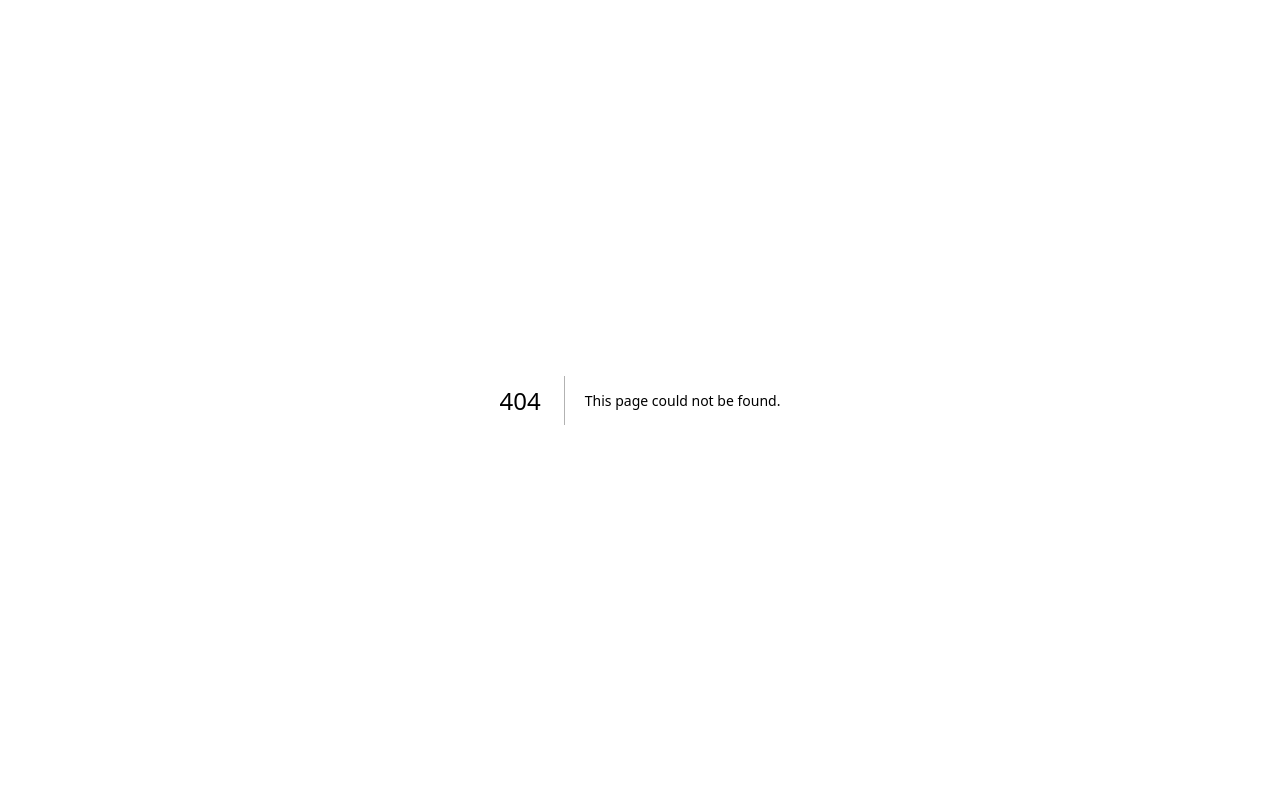
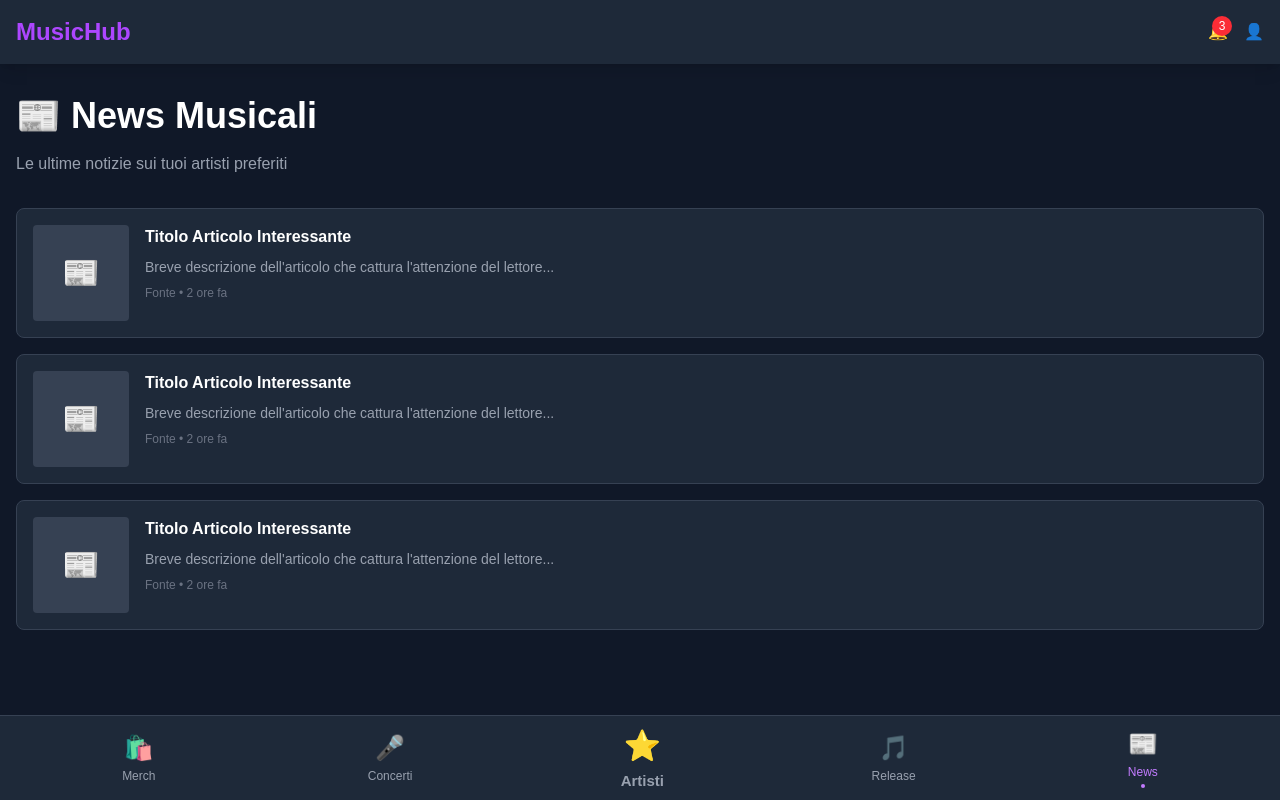
Before and after one commit to khapronyon/webapp-musicale, a Next.js app: page /news in a window 1280 px wide. Before the commit this address had no page. Built offline with nearby package versions, Linux system fonts and the light colour scheme.

Commit message:
Aggiunte tutte le pagine con navigazione completa

```diff
--- /dev/null
+++ b/app/artists/page.js
@@ -0,0 +1,36 @@
+import Header from '../components/Header';
+import Footer from '../components/Footer';
+
+export default function ArtistsPage() {
+  return (
+    <div className="min-h-screen bg-gray-900 text-white">
+      <Header />
+
+      <main className="max-w-7xl mx-auto px-4 py-8 pb-24">
+        <h1 className="text-4xl font-bold mb-4">⭐ I Tuoi Artisti</h1>
+        <p className="text-gray-400 mb-8">
+          Cerca e segui i tuoi artisti preferiti
+        </p>
+
+        {/* Barra di Ricerca */}
+        <div className="mb-8">
+          <input
+            type="text"
+            placeholder="🔍 Cerca artisti..."
+            className="w-full bg-gray-800 text-white px-4 py-3 rounded-lg border border-gray-700 focus:border-purple-500 focus:outline-none"
+          />
+        </div>
+
+        {/* Lista Artisti (placeholder) */}
+        <div className="bg-gray-800 border border-gray-700 rounded-lg p-8 text-center">
+          <p className="text-gray-400">
+            Nessun artista seguito ancora. <br />
+            Usa la barra di ricerca per trovare i tuoi preferiti!
+          </p>
+        </div>
+      </main>
+
+      <Footer />
+    </div>
+  );
+}
--- a/app/components/Footer.js
+++ b/app/components/Footer.js
@@ -1,29 +1,50 @@
+'use client';
+
+import { usePathname, useRouter } from 'next/navigation';
+
 export default function Footer() {
+  const pathname = usePathname();
+  const router = useRouter();
+
   const sections = [
-    { icon: "🛍️", label: "Merch" },
-    { icon: "🎤", label: "Concerti" },
-    { icon: "⭐", label: "Artisti", featured: true },
-    { icon: "🎵", label: "Release" },
-    { icon: "📰", label: "News" },
+    { icon: "🛍️", label: "Merch", path: "/merch" },
+    { icon: "🎤", label: "Concerti", path: "/concerts" },
+    { icon: "⭐", label: "Artisti", path: "/artists", featured: true },
+    { icon: "🎵", label: "Release", path: "/releases" },
+    { icon: "📰", label: "News", path: "/news" },
   ];
+
+  const handleNavigation = (path) => {
+    router.push(path);
+  };
 
   return (
     <footer className="fixed bottom-0 left-0 right-0 bg-gray-800 border-t border-gray-700">
       <div className="max-w-7xl mx-auto px-4 py-3">
         <div className="flex justify-around items-center">
-          {sections.map((section) => (
+          {sections.map((section) => {
+            const isActive = pathname === section.path;
+
+            return (
               <button
                 key={section.label}
-              className={`flex flex-col items-center gap-1 hover:text-purple-400 transition-all ${
+                onClick={() => handleNavigation(section.path)}
+                className={`flex flex-col items-center gap-1 transition-all ${
                   section.featured ? "scale-125" : ""
+                } ${
+                  isActive ? "text-purple-400" : "text-gray-400 hover:text-purple-400"
                 }`}
               >
                 <span className="text-2xl">{section.icon}</span>
                 <span className={`text-xs ${section.featured ? "font-bold" : ""}`}>
                   {section.label}
                 </span>
+                {isActive && (
+                  <span className="w-1 h-1 bg-purple-400 rounded-full"></span>
+                )}
               </button>
-          ))}
+            );
+          })}
         </div>
       </div>
     </footer>
--- a/app/components/Header.js
+++ b/app/components/Header.js
@@ -1,18 +1,27 @@
+'use client';
+
+import { useRouter } from 'next/navigation';
+
 export default function Header() {
+  const router = useRouter();
+
   return (
     <header className="bg-gray-800 shadow-lg">
       <div className="max-w-7xl mx-auto px-4 py-4 flex justify-between items-center">
-        <div className="text-2xl font-bold text-purple-500">
+        <button
+          onClick={() => router.push('/')}
+          className="text-2xl font-bold text-purple-500 hover:text-purple-400 transition-colors"
+        >
           MusicHub
-        </div>
+        </button>
         <div className="flex gap-4">
-          <button className="hover:text-purple-400 relative">
+          <button className="hover:text-purple-400 relative transition-colors">
             🔔
             <span className="absolute -top-1 -right-1 bg-red-500 text-white text-xs rounded-full w-5 h-5 flex items-center justify-center">
               3
             </span>
           </button>
-          <button className="hover:text-purple-400">
+          <button className="hover:text-purple-400 transition-colors">
             👤
           </button>
         </div>
--- /dev/null
+++ b/app/concerts/page.js
@@ -0,0 +1,41 @@
+import Header from '../components/Header';
+import Footer from '../components/Footer';
+
+export default function ConcertsPage() {
+  return (
+    <div className="min-h-screen bg-gray-900 text-white">
+      <Header />
+
+      <main className="max-w-7xl mx-auto px-4 py-8 pb-24">
+        <h1 className="text-4xl font-bold mb-4">🎤 Concerti</h1>
+        <p className="text-gray-400 mb-8">
+          Eventi live dei tuoi artisti preferiti
+        </p>
+
+        {/* Lista Concerti (placeholder) */}
+        <div className="space-y-4">
+          {[1, 2, 3, 4].map((item) => (
+            <div key={item} className="bg-gray-800 border border-gray-700 rounded-lg p-4 hover:border-purple-500 transition-colors">
+              <div className="flex justify-between items-start">
+                <div className="flex-1">
+                  <h3 className="font-bold text-lg mb-2">Nome Artista - Tour 2025</h3>
+                  <p className="text-gray-400 mb-1">📍 Milano, Mediolanum Forum</p>
+                  <p className="text-gray-400 mb-3">📅 15 Dicembre 2025 • 21:00</p>
+                  <button className="bg-purple-600 hover:bg-purple-700 px-4 py-2 rounded text-sm font-bold transition-colors">
+                    Acquista Biglietti
+                  </button>
+                </div>
+                <div className="text-right">
+                  <span className="text-gray-500 text-sm">da</span>
+                  <p className="text-2xl font-bold text-purple-400">€45</p>
+                </div>
+              </div>
+            </div>
+          ))}
+        </div>
+      </main>
+
+      <Footer />
+    </div>
+  );
+}
--- /dev/null
+++ b/app/merch/page.js
@@ -0,0 +1,34 @@
+import Header from '../components/Header';
+import Footer from '../components/Footer';
+
+export default function MerchPage() {
+  return (
+    <div className="min-h-screen bg-gray-900 text-white">
+      <Header />
+
+      <main className="max-w-7xl mx-auto px-4 py-8 pb-24">
+        <h1 className="text-4xl font-bold mb-4">🛍️ Merchandising</h1>
+        <p className="text-gray-400 mb-8">
+          Shop ufficiale dei tuoi artisti preferiti
+        </p>
+
+        {/* Griglia Merch (placeholder) */}
+        <div className="grid grid-cols-2 md:grid-cols-3 lg:grid-cols-4 gap-4">
+          {[1, 2, 3, 4, 5, 6].map((item) => (
+            <div key={item} className="bg-gray-800 border border-gray-700 rounded-lg overflow-hidden hover:border-purple-500 transition-colors cursor-pointer">
+              <div className="aspect-square bg-gray-700 flex items-center justify-center">
+                <span className="text-5xl">👕</span>
+              </div>
+              <div className="p-3">
+                <h3 className="font-bold text-sm mb-1">Prodotto Merch</h3>
+                <p className="text-purple-400 font-bold">€29.99</p>
+              </div>
+            </div>
+          ))}
+        </div>
+      </main>
+
+      <Footer />
+    </div>
+  );
+}
--- /dev/null
+++ b/app/news/page.js
@@ -0,0 +1,39 @@
+import Header from '../components/Header';
+import Footer from '../components/Footer';
+
+export default function NewsPage() {
+  return (
+    <div className="min-h-screen bg-gray-900 text-white">
+      <Header />
+
+      <main className="max-w-7xl mx-auto px-4 py-8 pb-24">
+        <h1 className="text-4xl font-bold mb-4">📰 News Musicali</h1>
+        <p className="text-gray-400 mb-8">
+          Le ultime notizie sui tuoi artisti preferiti
+        </p>
+
+        {/* Lista News (placeholder) */}
+        <div className="space-y-4">
+          {[1, 2, 3].map((item) => (
+            <div key={item} className="bg-gray-800 border border-gray-700 rounded-lg p-4 hover:border-purple-500 transition-colors cursor-pointer">
+              <div className="flex gap-4">
+                <div className="w-24 h-24 bg-gray-700 rounded flex-shrink-0 flex items-center justify-center">
+                  <span className="text-3xl">📰</span>
+                </div>
+                <div className="flex-1">
+                  <h3 className="font-bold mb-2">Titolo Articolo Interessante</h3>
+                  <p className="text-gray-400 text-sm mb-2">
+                    Breve descrizione dell'articolo che cattura l'attenzione del lettore...
+                  </p>
+                  <p className="text-gray-500 text-xs">Fonte • 2 ore fa</p>
+                </div>
+              </div>
+            </div>
+          ))}
+        </div>
+      </main>
+
+      <Footer />
+    </div>
+  );
+}
--- a/app/page.js
+++ b/app/page.js
@@ -1,7 +1,20 @@
+'use client';
+
+import { useRouter } from 'next/navigation';
 import Header from './components/Header';
 import Footer from './components/Footer';
 
 export default function Home() {
+  const router = useRouter();
+
+  const sections = [
+    { icon: "🎵", title: "Release", description: "Nuove uscite dei tuoi artisti", path: "/releases" },
+    { icon: "📰", title: "News", description: "Ultime notizie musicali", path: "/news" },
+    { icon: "🎤", title: "Concerti", description: "Eventi live in arrivo", path: "/concerts" },
+    { icon: "🛍️", title: "Merch", description: "Shop ufficiale artisti", path: "/merch" },
+    { icon: "⭐", title: "Artisti", description: "Gestisci i tuoi preferiti", path: "/artists" },
+  ];
+
   return (
     <div className="min-h-screen bg-gray-900 text-white">
       <Header />
@@ -15,18 +28,17 @@ export default function Home() {
         </p>
 
         <div className="grid grid-cols-1 md:grid-cols-2 lg:grid-cols-3 gap-6 mt-8">
-          <div className="bg-gray-800 p-6 rounded-lg border border-gray-700">
-            <h3 className="text-xl font-bold mb-2">🎵 Release</h3>
-            <p className="text-gray-400">Nuove uscite dei tuoi artisti</p>
-          </div>
-          <div className="bg-gray-800 p-6 rounded-lg border border-gray-700">
-            <h3 className="text-xl font-bold mb-2">📰 News</h3>
-            <p className="text-gray-400">Ultime notizie musicali</p>
-          </div>
-          <div className="bg-gray-800 p-6 rounded-lg border border-gray-700">
-            <h3 className="text-xl font-bold mb-2">🎤 Concerti</h3>
-            <p className="text-gray-400">Eventi live in arrivo</p>
-          </div>
+          {sections.map((section) => (
+            <button
+              key={section.title}
+              onClick={() => router.push(section.path)}
+              className="bg-gray-800 p-6 rounded-lg border border-gray-700 hover:border-purple-500 transition-all hover:scale-105 text-left"
+            >
+              <div className="text-4xl mb-3">{section.icon}</div>
+              <h3 className="text-xl font-bold mb-2">{section.title}</h3>
+              <p className="text-gray-400">{section.description}</p>
+            </button>
+          ))}
         </div>
       </main>
 
--- /dev/null
+++ b/app/releases/page.js
@@ -0,0 +1,32 @@
+import Header from '../components/Header';
+import Footer from '../components/Footer';
+
+export default function ReleasesPage() {
+  return (
+    <div className="min-h-screen bg-gray-900 text-white">
+      <Header />
+
+      <main className="max-w-7xl mx-auto px-4 py-8 pb-24">
+        <h1 className="text-4xl font-bold mb-4">🎵 Nuove Release</h1>
+        <p className="text-gray-400 mb-8">
+          Tutte le ultime uscite dei tuoi artisti
+        </p>
+
+        {/* Griglia Release (placeholder) */}
+        <div className="grid grid-cols-2 md:grid-cols-3 lg:grid-cols-4 gap-4">
+          {[1, 2, 3, 4].map((item) => (
+            <div key={item} className="bg-gray-800 border border-gray-700 rounded-lg p-4">
+              <div className="aspect-square bg-gray-700 rounded mb-3 flex items-center justify-center">
+                <span className="text-4xl">🎵</span>
+              </div>
+              <h3 className="font-bold text-sm mb-1">Titolo Release</h3>
+              <p className="text-gray-400 text-xs">Nome Artista</p>
+            </div>
+          ))}
+        </div>
+      </main>
+
+      <Footer />
+    </div>
+  );
+}
```
Lines whose indentation alone changed are shown as unchanged.
